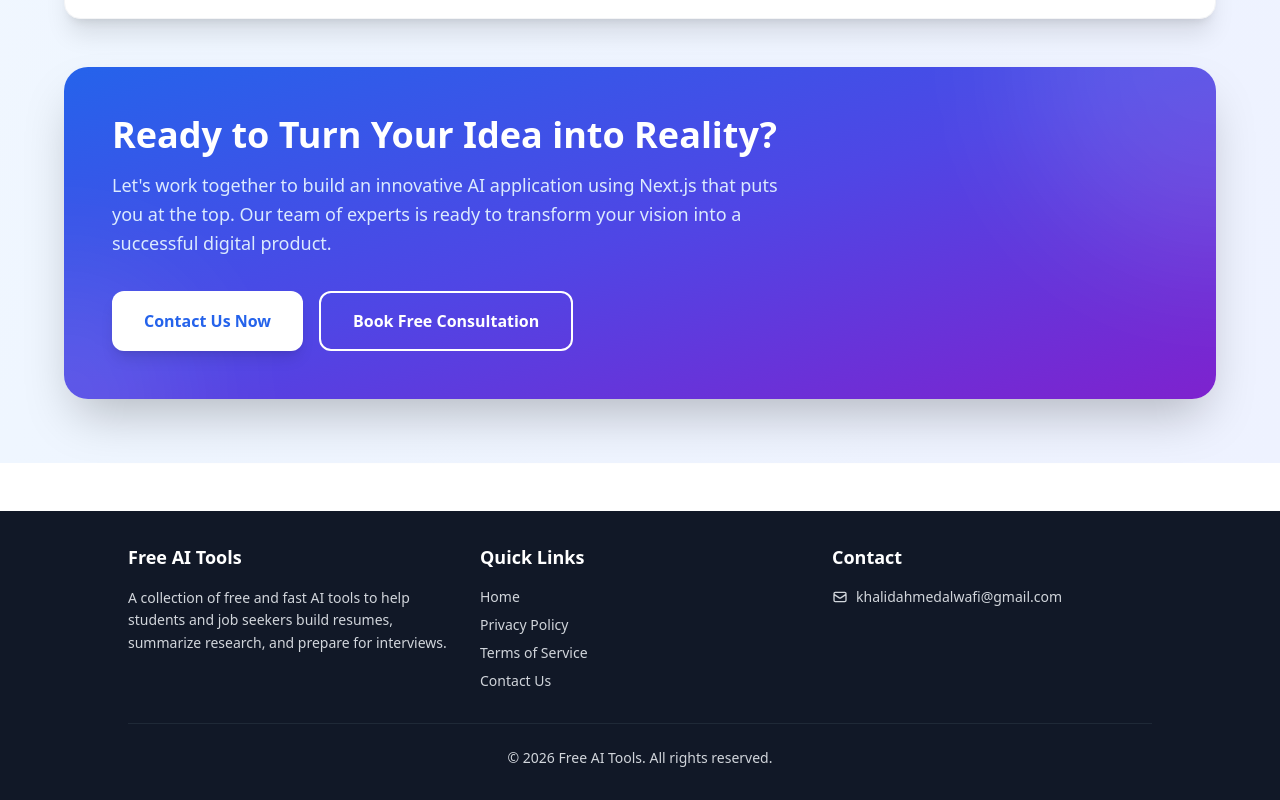
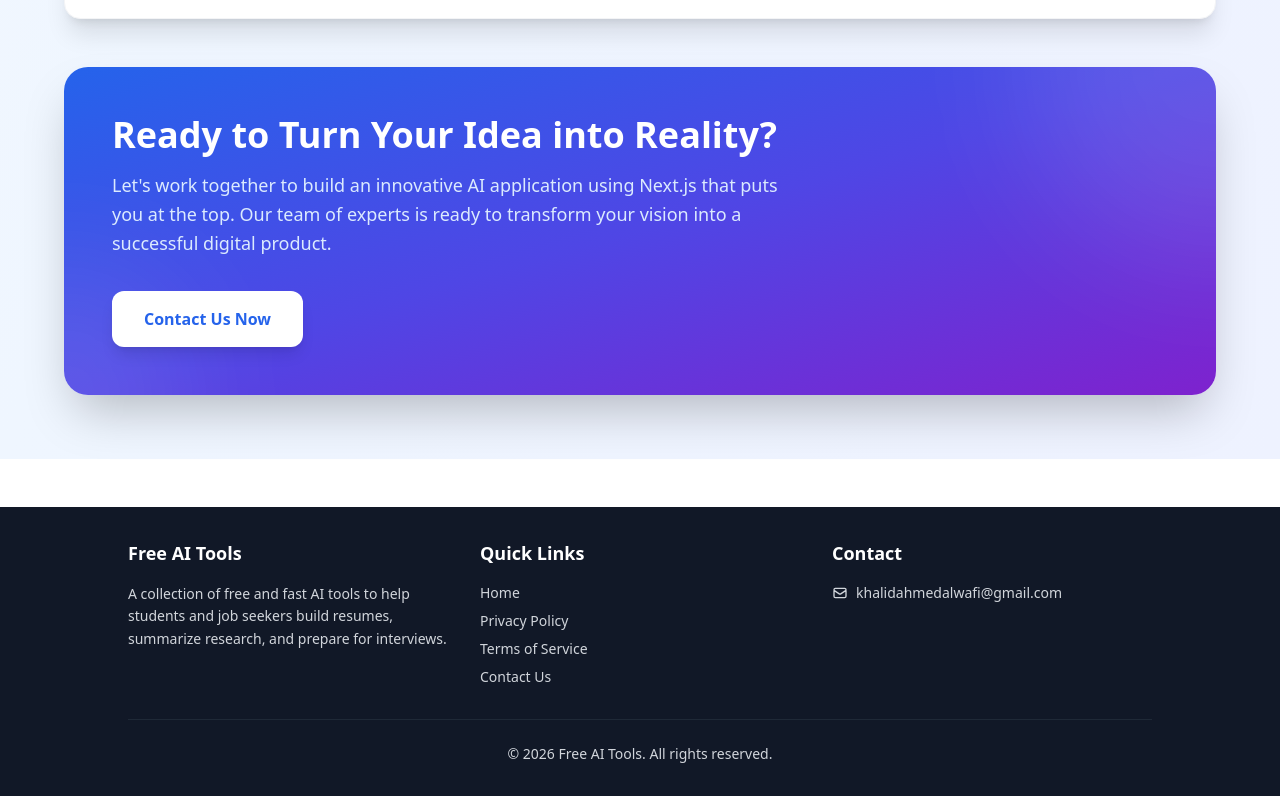
Before and after one commit to uklr12/api, a Next.js app: page /arabic-seo in a window 1280 px wide. Shown: the part 3105-3905 px from the top of the page. Built offline with nearby package versions, Linux system fonts and the light colour scheme.

Commit message:
reorder page components: tools first, seo content at bottom

```diff
--- a/app/arabic-seo/page.js
+++ b/app/arabic-seo/page.js
@@ -221,14 +221,12 @@ export default function AIAppsPage() {
             <p className="text-blue-100 mb-8 leading-relaxed text-lg max-w-2xl">
               Let's work together to build an innovative AI application using Next.js that puts you at the top. Our team of experts is ready to transform your vision into a successful digital product.
             </p>
-            <div className="flex flex-col sm:flex-row gap-4">
-              <button className="bg-white text-blue-600 px-8 py-4 rounded-xl font-bold hover:bg-blue-50 transition-colors duration-300 shadow-lg hover:shadow-xl transform hover:-translate-y-0.5">
-                Contact Us Now
-              </button>
-              <button className="border-2 border-white text-white px-8 py-4 rounded-xl font-bold hover:bg-white hover:text-blue-600 transition-colors duration-300 transform hover:-translate-y-0.5">
-                Book Free Consultation
-              </button>
-            </div>
+            <Link
+              href="/contact"
+              className="inline-block bg-white text-blue-600 px-8 py-4 rounded-xl font-bold hover:bg-blue-50 transition-colors duration-300 shadow-lg hover:shadow-xl transform hover:-translate-y-0.5 text-center"
+            >
+              Contact Us Now
+            </Link>
           </div>
         </section>
       </div>
```
